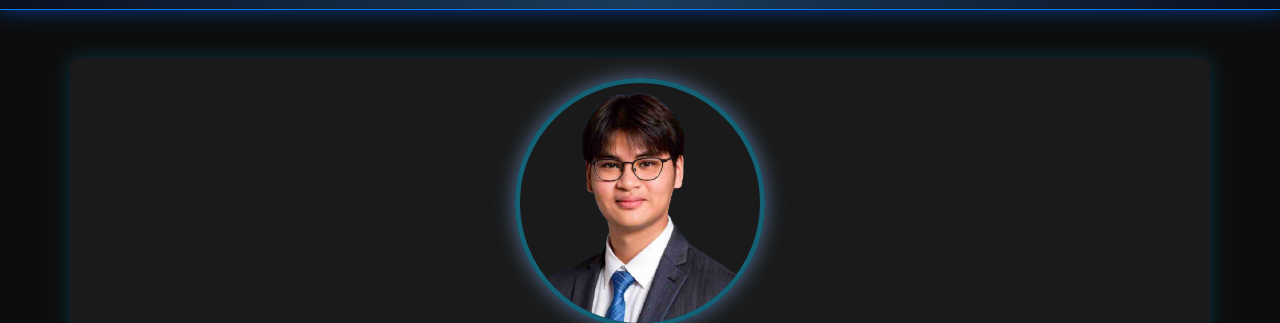
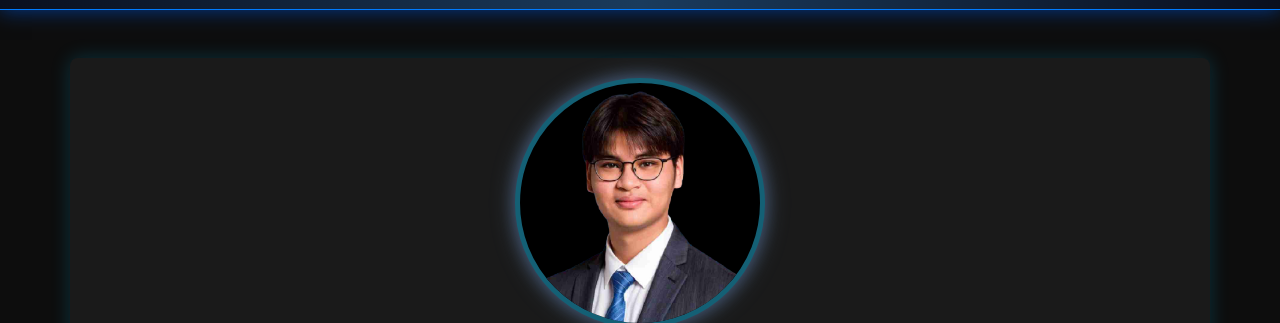
Before and after one commit to Frankbanna/Resume, a plain HTML site: page index.html in a window 1280 px wide. Shown: the part 67-390 px from the top of the page. Drawn offline with nearby package versions, Linux system fonts and the light colour scheme.

Commit message:
Update style.css

```diff
--- a/style.css
+++ b/style.css
@@ -108,6 +108,7 @@ img.rounded-circle {
     border-radius: 50%; /* ทำให้เป็นวงกลม */
     border: 5px solid #146075;
     object-fit: cover; /* ป้องกันภาพบีบ/ยืด */
+    background-color: #000; /* พื้นหลังสีดำ */
     box-shadow: 0px 0px 15px rgba(77, 107, 163, 0.5), 0px 0px 25px rgba(136, 173, 216, 0.4);
     transition: transform 0.3s, box-shadow 0.3s;
     display: block;
```
